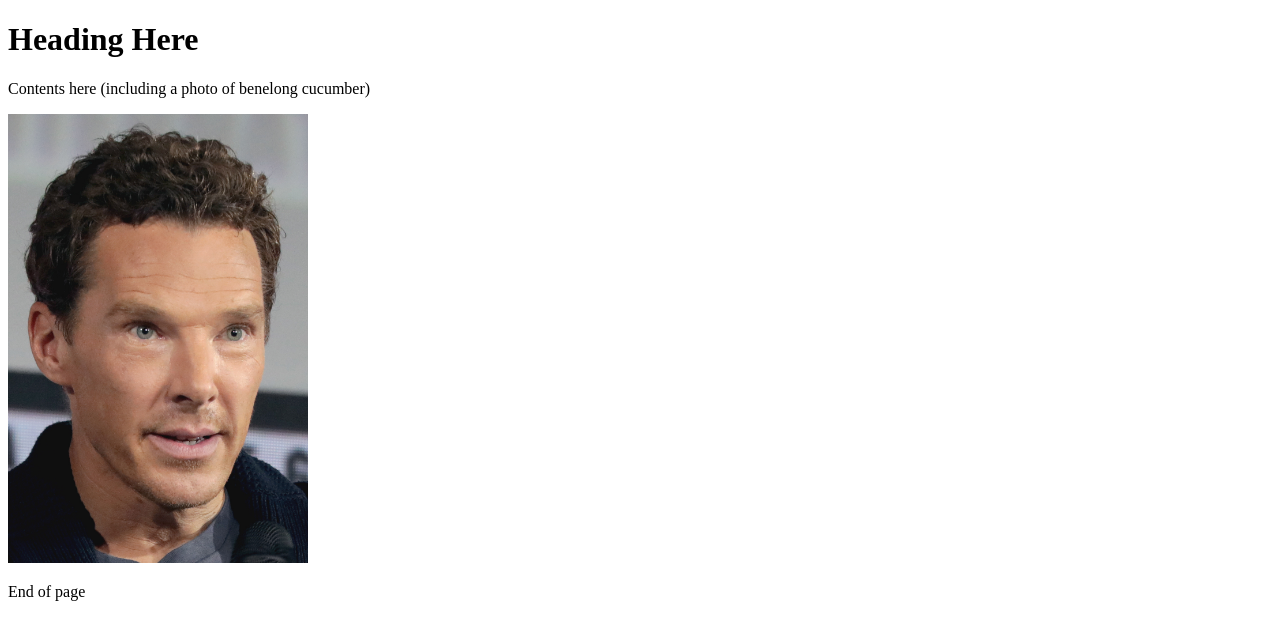
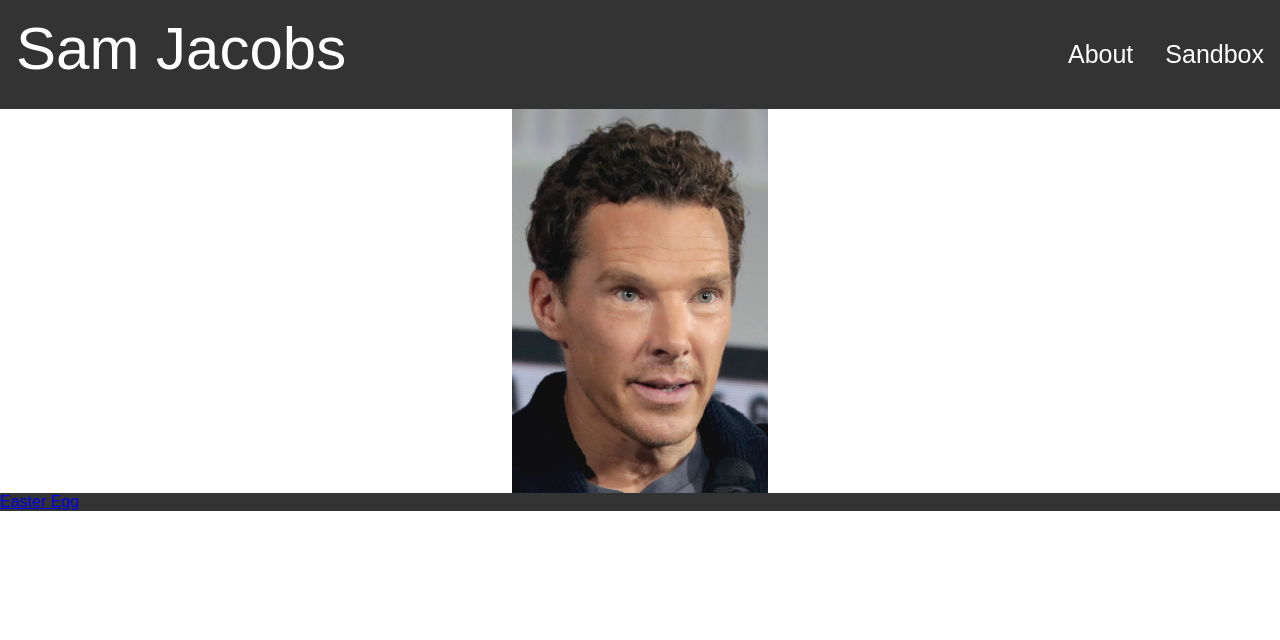
Before and after one commit to perused/flask-website, a Flask app: page / in a window 1280 px wide. Shown: the top 640 px of the page. Run offline with Flask 2, Linux system fonts and the light colour scheme.

Commit message:
header is added to the page. Adding footer now

```diff
--- a/static/css/style.css
+++ b/static/css/style.css
@@ -1 +1,56 @@
-/* test */
+.name li {
+  float:left;
+}
+
+.name li a {
+  display: block;
+  color: white;
+  text-align: center;
+  padding: 14px 16px;
+  text-decoration: none;
+  font-size: 60px;
+}
+
+.navbar ul {
+  list-style-type: none;
+  margin: 0;
+  padding: 0;
+  overflow: hidden;
+  background-color: #333;
+}
+
+.other li {
+  float: right;
+}
+
+.other li a {
+  display: block;
+  color: white;
+  text-align: center;
+  padding: 40px 16px;
+  text-decoration: none;
+  font-size: 25px;
+}
+
+.other li a:hover {
+  background-color: #111;
+}
+
+.footer ul {
+  list-style-type: none;
+  margin: 0;
+  padding: 0;
+  overflow: hidden;
+  background-color: #333;
+}
+
+.footer li {
+  float: left;
+}
+
+.benedict img {
+  display: block;
+  margin-left: auto;
+  margin-right: auto;
+  width: 20%;
+}
--- a/templates/html/footer.html
+++ b/templates/html/footer.html
@@ -0,0 +1,16 @@
+<!DOCTYPE html>
+<html lang="en" dir="ltr">
+  <head>
+    <meta charset="utf-8">
+    <title>Sam Jacobs</title>
+    <link rel="shortcut icon" href="/static/img/favicon.ico">
+    <link rel="stylesheet" type=text/css href="{{ url_for('static', filename='css/pure.css') }}">
+    <link rel="stylesheet" type=text/css href="{{ url_for('static', filename='css/grid.css') }}">
+    <link rel="stylesheet" type=text/css href="{{ url_for('static', filename='css/style.css') }}">
+  </head>
+  <div class="footer">
+    <ul>
+      <li><a href="#egg">Easter Egg</a></li>
+    </ul>
+  </div>
+</html>
--- a/templates/html/header.html
+++ b/templates/html/header.html
@@ -6,19 +6,21 @@
     <link rel="shortcut icon" href="/static/img/favicon.ico">
     <link rel="stylesheet" type=text/css href="{{ url_for('static', filename='css/pure.css') }}">
     <link rel="stylesheet" type=text/css href="{{ url_for('static', filename='css/grid.css') }}">
-    <link rel="stylesheet" type=text/css href="{{ url_for('static', filename='css/main.css') }}">
-    </script>
+    <link rel="stylesheet" type=text/css href="{{ url_for('static', filename='css/style.css') }}">
   </head>
-  <!-- <body>
-    <div class="container">
-      <ul class="page-nav">
-        <li><a href="{{ url_for('list_artists') }}">Artists</a></li>
-        <li><a href="{{ url_for('list_songs') }}">Songs</a></li>
-        <li><a href="{{ url_for('list_podcasts') }}">Podcasts</a></li>
-        <li><a href="{{ url_for('list_albums') }}">Albums</a></li>
-        <li><a href="{{ url_for('list_tvshows') }}">TV Shows</a></li>
-        <li><a href="{{ url_for('list_movies') }}">Movies</a></li>
-      </ul>
-    </div>
-  </body> -->
+  <div nav>
+    <body>
+      <div class="navbar">
+        <ul class="menu">
+          <div class="name">
+            <li><a class="active" href="#index">Sam Jacobs</a></li>
+          </div>
+          <div class="other">
+            <li><a href="#fun">Sandbox</a></li>
+            <li><a href="#about">About</a></li>
+          </div>
+        </ul>
+      </div>
+    </body>
+  </div>
 </html>
--- a/templates/html/index.html
+++ b/templates/html/index.html
@@ -1,9 +1,14 @@
+{% include 'html/header.html' %}
 <!DOCTYPE html>
-<div class="content">
+<html lang="en" dir="ltr">
+  <head>
+    <meta charset="utf-8">
+    <title>Sam Jacobs</title>
+  </head>
   <body>
-    <h1>Heading Here</h1>
-    <p>Contents here (including a photo of benelong cucumber)</p>
-    <img src="/static/img/ben.jpg" alt="beneficiary colonial" width="300px">
-    <p>End of page</p>
+    <div class="benedict">
+      <img src="/static/img/ben.jpg" alt="beneficiary colonial" width="300px">
+    </div>
   </body>
-</div>
+</html>
+{% include 'html/footer.html' %}
```
Also changed, not shown: 1 other file.
